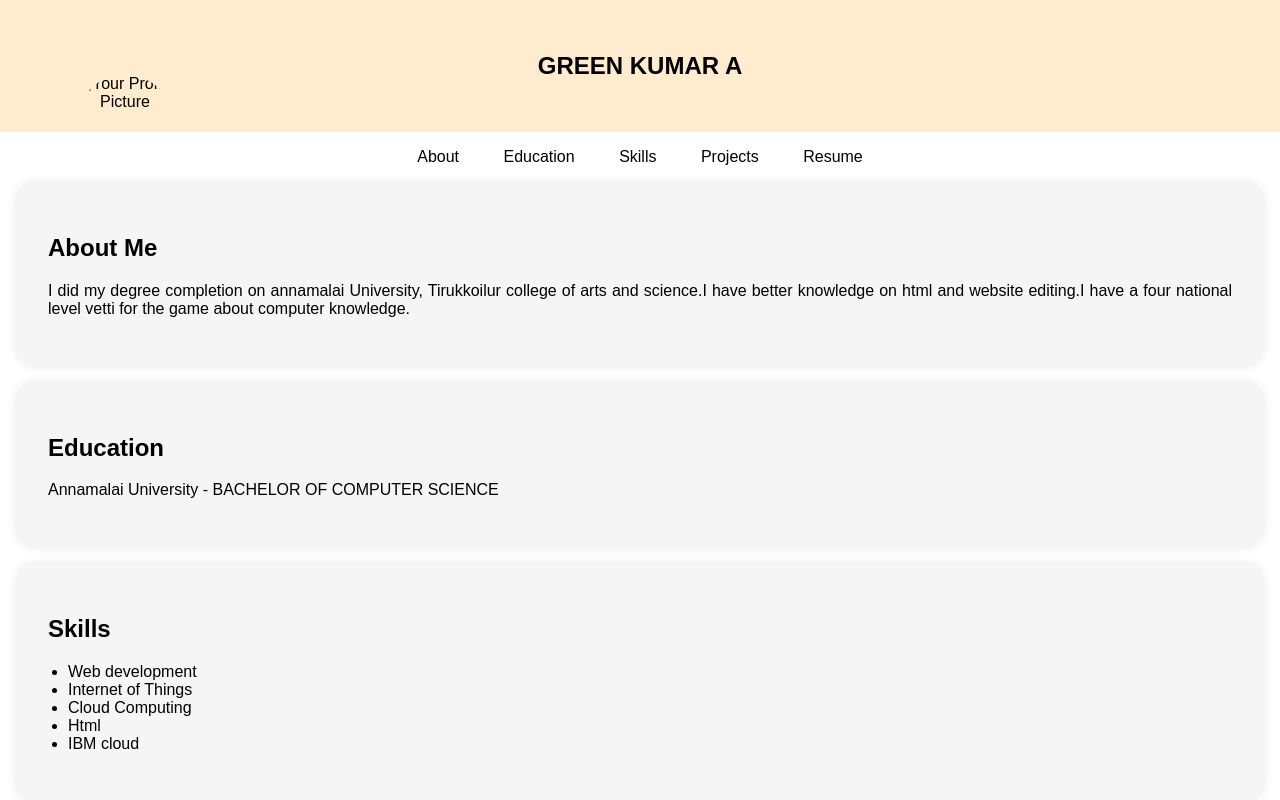
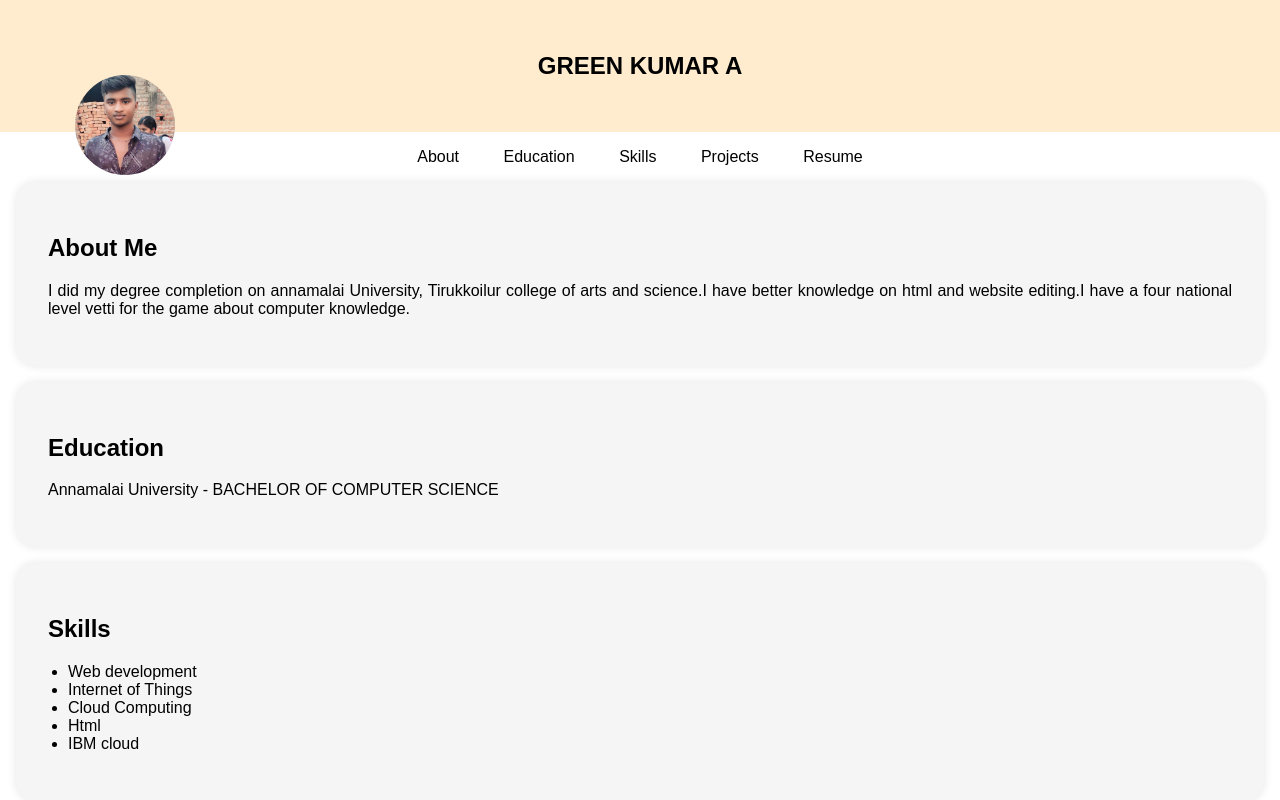
Before and after one commit to asanm304anm30430421214018/Green, a plain HTML site: page index.html in a window 1280 px wide. Shown: the top 800 px of the page. Drawn offline with Linux system fonts and the light colour scheme.

Commit message:
Update index.html

```diff
--- a/index.html
+++ b/index.html
@@ -95,7 +95,7 @@
     <header>
         <div class="header-content">
             <!-- Add your profile picture here -->
-            <img src="/IMG_20231020_212854_038.jpeg" alt="Your Profile Picture" class="profile-picture">
+            <img src="IMG_20231025_192644.jpeg" alt="Your Profile Picture" class="profile-picture">
             <h2>GREEN KUMAR A</h2>
         </div>
     </header>
```
